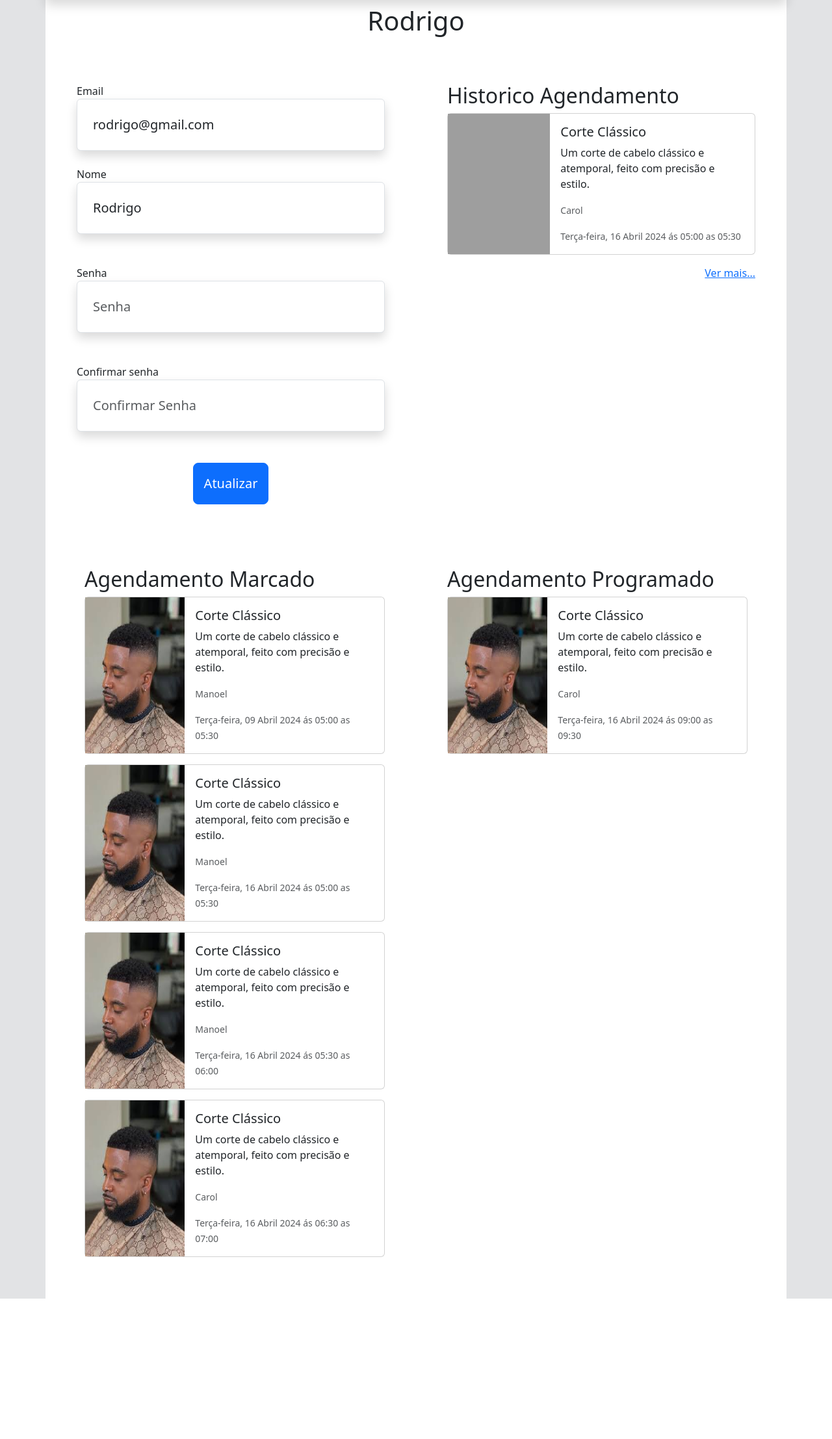
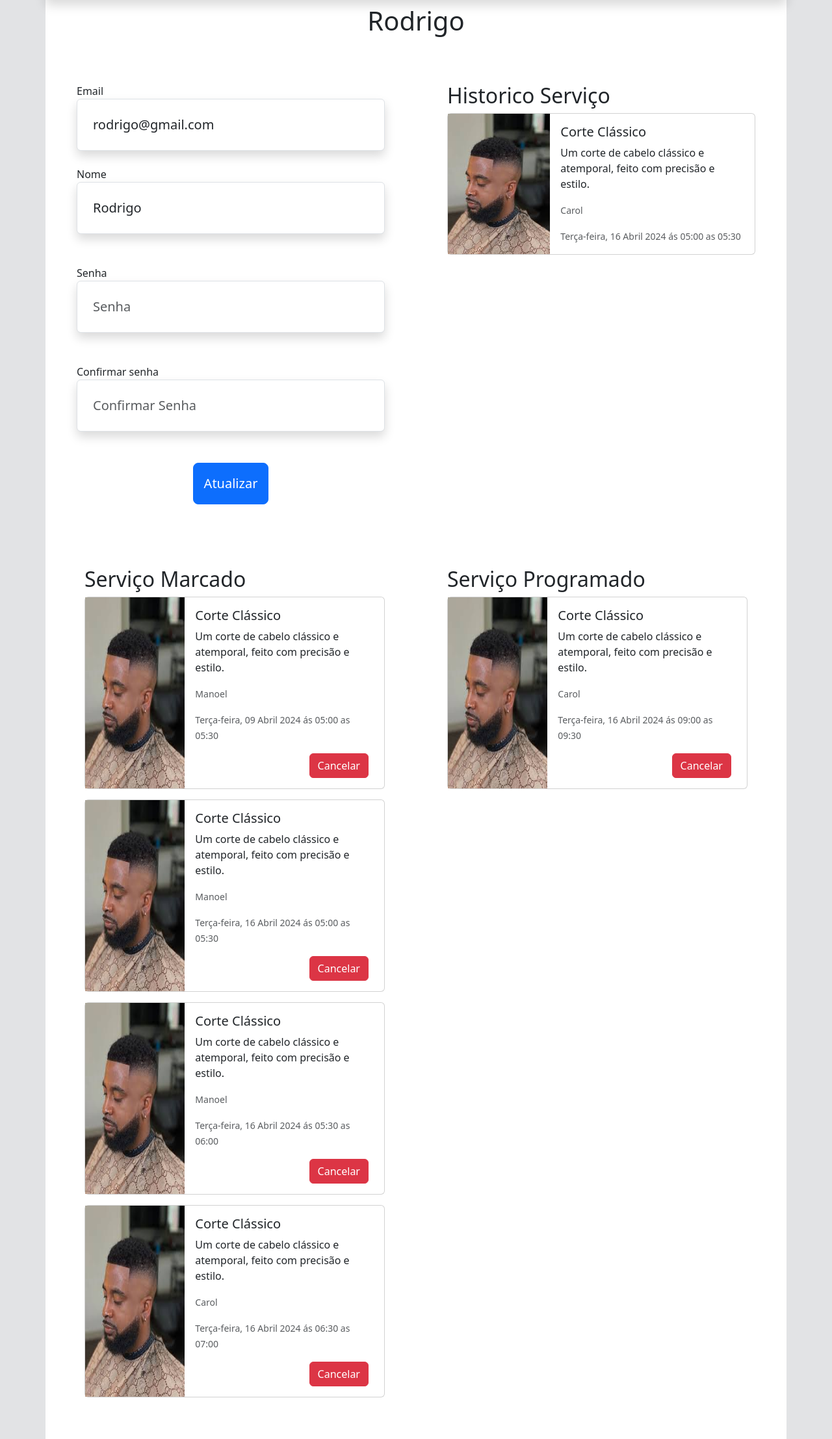
Before and after one commit to rodrigoapolo/servico-agenda, a Django app: page /perfil/ in a window 1280 px wide. Shown: the part 56-2270 px from the top of the page at 65% size. Before the commit the page ends 2054 px from the top, so only its background shows below. Run offline with Django 5.2, Linux system fonts and the light colour scheme; a user stored in the database is signed in; data comes from the database, SQL or seed files in the repository; both versions use the stored data as it was after the commit; grey boxes are pictures that could not be loaded.

Commit message:
add cancelar servico

```diff
--- a/agenda/models.py
+++ b/agenda/models.py
@@ -10,6 +10,7 @@ class User(AbstractUser):
     email = models.EmailField(unique=True)
     tipo = models.CharField(max_length=1, choices=TIPO_ADM_CHOICES)
     foto = models.ImageField(upload_to='imagens/', null=True, blank=True)
+    status = models.BooleanField(default=True)
     USERNAME_FIELD = 'email'
     REQUIRED_FIELDS = ['password']
 
--- a/agenda/templates/agenda/perfil.html
+++ b/agenda/templates/agenda/perfil.html
@@ -89,13 +89,13 @@
 
             </form>
             <div class="w-50 p-5">
-                <h2>Historico Agendamento</h2>
+                <h2>Historico Serviço</h2>
                 {% if agendaHistorico %}
                     {% for agenda in agendaHistorico %}
                         <div class="card mb-3" style="max-width: 540px;">
                             <div class="row g-0">
                                 <div class="col-md-4 d-flex justify-content-center">
-                                    <img src="{{ agenda.servico.empresa.foto }}" class="img-fluid" alt="...">
+                                    <img src="{{ agenda.servico.foto.url }}" class="img-fluid" alt="...">
                                 </div>
                                 <div class="col-md-8">
                                     <div class="card-body">
@@ -110,9 +110,7 @@
                             </div>
                         </div>
                     {% endfor %}
-                    <div class="d-flex justify-content-end mb-4 ">
-                        <a href="{% url 'agenda:login' %}">Ver mais...</a>
-                    </div>
+
                 {% endif %}
             </div>
         </div>
--- a/agenda/templates/agenda/sencao/perfil-cliente-historico.html
+++ b/agenda/templates/agenda/sencao/perfil-cliente-historico.html
@@ -1,6 +1,6 @@
 <div class="container h-100 d-flex bg-white">
     <div class="w-50 p-5">
-        <h2>Agendamento Marcado</h2>
+        <h2>Serviço Marcado</h2>
         {% if agendaMarcada %}
             {% for agenda in agendaMarcada %}
                 <div class="card mb-3" style="max-width: 540px;">
@@ -16,6 +16,14 @@
                                 <p class="card-text"><small class="text-body-secondary">{{ agenda.data_inicio|date:"l, d F Y" }} ás {{ agenda.data_inicio|time:"H:i" }}
                                     as {{ agenda.data_final|time:"H:i" }}</small>
                                 </p>
+                                <form class="pe-2" action="{% url 'agenda:cancelarAgendamento' %}" method="POST">
+                                    {% csrf_token %}
+                                    <div class="d-flex justify-content-end">
+                                        <input type="text" id="idAgenda" name="idAgenda" value="{{ agenda.pk }}" class="d-none">
+                                        <input type="text" id="path" name="path" value="{{ request.path }}" class="d-none">
+                                        <button type="submit" class="btn btn-danger">Cancelar</button>
+                                    </div>
+                                </form>
                             </div>
                         </div>
                     </div>
@@ -25,7 +33,7 @@
     </div>
 
     <div class="w-50 p-5">
-        <h2>Agendamento Programado</h2>
+        <h2>Serviço Programado</h2>
         {% if agendaProgramada %}
         {% for agenda in agendaProgramada %}
             <div class="card mb-3" style="max-width: 540px;">
@@ -41,6 +49,14 @@
                             <p class="card-text"><small class="text-body-secondary">{{ agenda.data_inicio|date:"l, d F Y" }} ás {{ agenda.data_inicio|time:"H:i" }}
                                 as {{ agenda.data_final|time:"H:i" }}</small>
                             </p>
+                            <form class="pe-2" action="{% url 'agenda:cancelarAgendamento' %}" method="POST">
+                                {% csrf_token %}
+                                <div class="d-flex justify-content-end">
+                                    <input type="text" id="idAgenda" name="idAgenda" value="{{ agenda.pk }}" class="d-none">
+                                    <input type="text" id="path" name="path" value="{{ request.path }}" class="d-none">
+                                    <button type="submit" class="btn btn-danger">Cancelar</button>
+                                </div>
+                            </form>
                         </div>
                     </div>
                 </div>
--- a/agenda/urls.py
+++ b/agenda/urls.py
@@ -14,6 +14,7 @@ urlpatterns = [
     path('servico/', views.servico, name='servico'),
     path('agenda/', views.agenda, name='agenda'),
     path('gerarAgendamento/', views.gerarAgendamento, name='gerarAgendamento'),
+    path('cancelar-agendamento/', views.cancelarAgendamento, name='cancelarAgendamento'),
     path('cadastrar-servico/', views.cadastrarServico, name='cadastrarServico'),
     path('cadastrar-funcionario/', views.cadastrarFuncionario, name='cadastrarFuncionario'),
     path('update-funcionario/', views.updateFuncionario, name='updateFuncionario'),
--- a/agenda/views.py
+++ b/agenda/views.py
@@ -1,10 +1,4 @@
-from http import client
-import imp
-from pydoc import cli
-from re import T
-import re
-import stat
-from traceback import print_tb
+from turtle import mode
 from django.shortcuts import render, redirect
 from django.contrib.auth.forms import AuthenticationForm
 from django.contrib.auth import authenticate, login, update_session_auth_hash
@@ -13,7 +7,7 @@ from django.contrib.auth.decorators import login_required
 from datetime import datetime, timedelta
 from agenda.util import encontrar_menor_maior_hora, dividir_horarios, filtrar_horarios_nao_ocupados
 from agenda import models
-from django.utils import timezone
+from django.urls import resolve
 
 def index(request):
     return render(request, 'agenda/index.html')
@@ -125,7 +119,7 @@ def cadastrarFuncionario(request):
     dias = models.Dia.objects.all()
     empresas = models.Empresa.objects.filter(gerente_id=request.user.pk, status=True)
     servicos = models.Servico.objects.filter(empresa_id__in=empresas, status=True)
-    funcionarios = models.EmpresaFuncionario.objects.filter(empresa_id__in=empresas)
+    funcionarios = models.EmpresaFuncionario.objects.filter(empresa_id__in=empresas, funcionario__status=True)
     return render(request, 'agenda/cadastrar-funcionario.html', {
         'empresas': empresas,
         'dias': dias,
@@ -163,7 +157,7 @@ def updateFuncionario(request):
         return redirect('agenda:cadastrarFuncionario')
 
     idFuncionario = request.GET['id_funcionario']
-    funcionario = models.User.objects.get(pk=idFuncionario)
+    funcionario = models.User.objects.get(pk=idFuncionario, status=True)
 
     diasFun = models.DiaSemanaFuncionario.objects.filter(funcionario_id=funcionario.pk)
     diasFunHora = models.DiaSemanaFuncionario.objects.filter(funcionario_id=funcionario.pk).first()
@@ -187,8 +181,8 @@ def updateFuncionario(request):
 
 def deletarFuncionario(request):
     if request.method == 'POST':
-        idServico = request.POST['idServico']
-        models.Servico.objects.filter(pk=idServico).update(status=False)
+        idFuncionario = request.POST['idFuncionario']
+        models.User.objects.filter(pk=idFuncionario).update(status=False)
 
     return redirect('agenda:cadastrarFuncionario')
 
@@ -208,7 +202,7 @@ def perfil(request):
 
         status = True
         passwordErros = []
-        user = models.User.objects.get(pk=request.user.pk)
+        user = models.User.objects.get(pk=request.user.pk, status=True)
 
         if username != '':
             user.username = username
@@ -362,7 +356,7 @@ def agenda(request):
             servico_id=id_servico,
             funcionario__diasemanafuncionario__dia__pk=data.weekday()+1).values_list('funcionario', flat=True)
 
-        lista_funcionarios = models.User.objects.filter(pk__in=funcionarios)
+        lista_funcionarios = models.User.objects.filter(pk__in=funcionarios, status=True)
 
 
         lista_agendamentos = []
@@ -425,3 +419,11 @@ def gerarAgendamento(request):
         ).save()
 
     return redirect('agenda:perfil')
+
+def cancelarAgendamento(request):
+    if request.method == 'POST':
+        idAgenda = request.POST['idAgenda']
+        models.Agenda.objects.filter(pk=idAgenda).update(status='C')
+
+    if request.POST['path'] == '/perfil/':
+        return redirect('agenda:perfil')
```
Also changed, not shown: agenda/migrations/0020_user_status.py (added), db.sqlite3.
